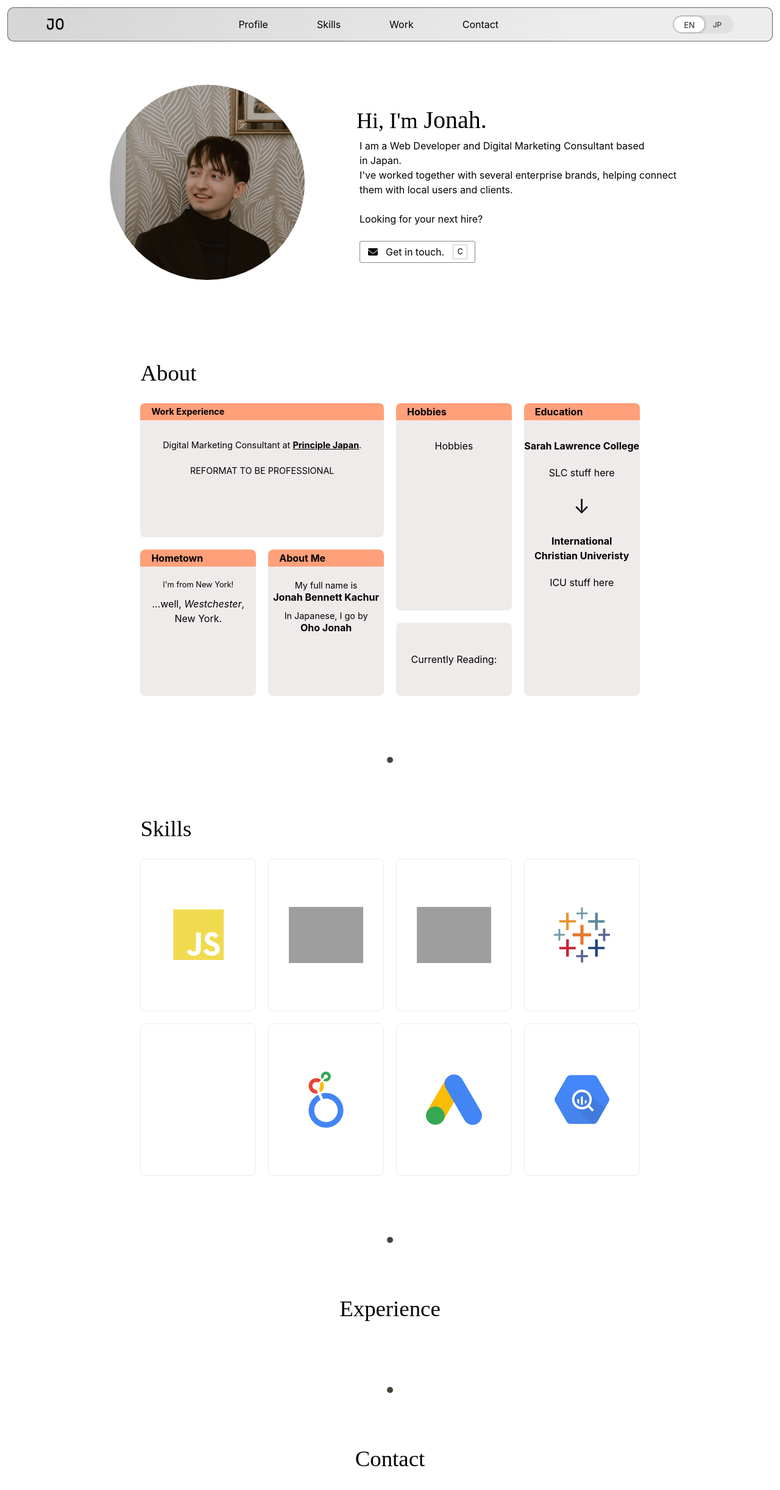
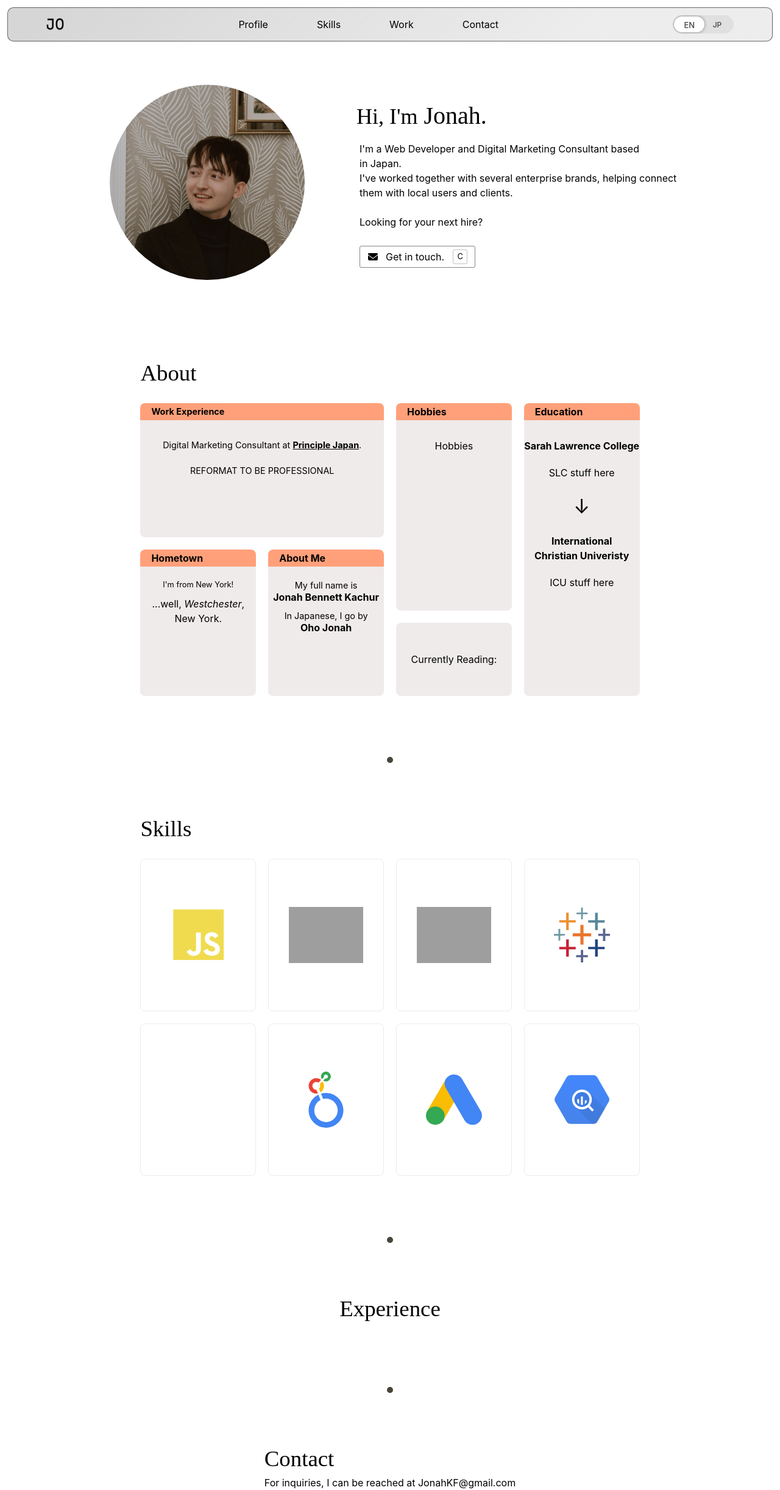
Before and after one commit to JonahKF/odin-homepage, a website built with Vite: page index.html in a window 1280 px wide. Shown: the whole page at 61% size. Before the commit the page ends 2419 px from the top, so only its background shows below. Built offline with nearby package versions, Linux system fonts and the light colour scheme; grey boxes are pictures that could not be loaded; files whose address does not match are found by name; a web font is replaced by a local one.

Commit message:
Added: Email contact & JS, hero spacing

```diff
--- a/index.html
+++ b/index.html
@@ -80,8 +80,9 @@
                 <span class="greeting">Hi, I'm</span> Jonah.
               </h1>
               <div class="blurb">
+                <br />
                 <p>
-                  I am a Web Developer and Digital Marketing Consultant based in
+                  I'm a Web Developer and Digital Marketing Consultant based in
                   Japan.
                 </p>
                 <p>
@@ -213,6 +214,12 @@
         <div class="container">
           <div class="contact-wrapper">
             <h2>Contact</h2>
+            <div class="contact-text-wrapper">
+              <span>For inquiries, I can be reached at</span>
+              <span class="email" id="email-text-conversion"
+                >joh example com</span
+              >
+            </div>
           </div>
         </div>
       </section>
@@ -221,5 +228,6 @@
     <footer></footer>
 
     <script type="module" src="/src/main.js"></script>
+    <script type="module" src="/src/email-text-conversion.js"></script>
   </body>
 </html>
--- /dev/null
+++ b/src/email-text-conversion.js
@@ -0,0 +1,4 @@
+document.addEventListener("DOMContentLoaded", () => {
+  const emailSpan = document.getElementById("email-text-conversion");
+  emailSpan.textContent = "JonahKF@gmail.com";
+});
--- a/src/style.css
+++ b/src/style.css
@@ -327,6 +327,7 @@ h1 {
   font-family: "Monomakh";
   font-weight: 400;
   font-size: 2.5rem;
+  margin-bottom: -12px;
 }
 
 h1.name-header {
@@ -367,6 +368,10 @@ h1.name-header {
   /* margin-bottom: 16px; */
 }
 
+p > a.profile-contact-btn {
+  margin-top: 3px;
+}
+
 .blurb > p > a {
   border: 1px solid rgba(55, 55, 55, 0.6);
   border-radius: 3px;
@@ -390,6 +395,7 @@ h1.name-header {
   justify-content: center;
   font-size: 0.8em;
   border: 1px solid rgba(55, 55, 55, 0.3);
+  border-radius: 3px;
 }
 
 .profile-contact-btn {
```
